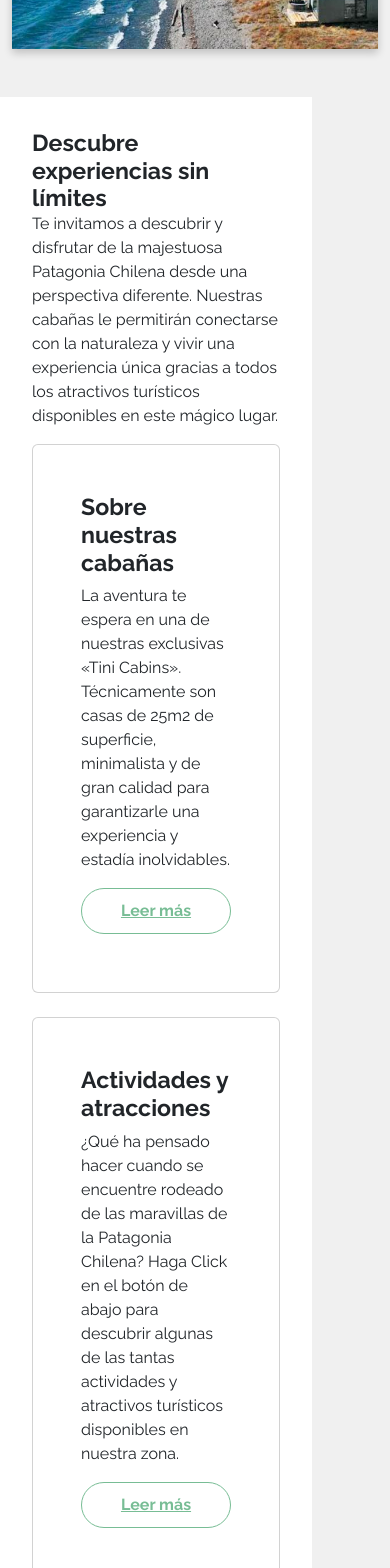
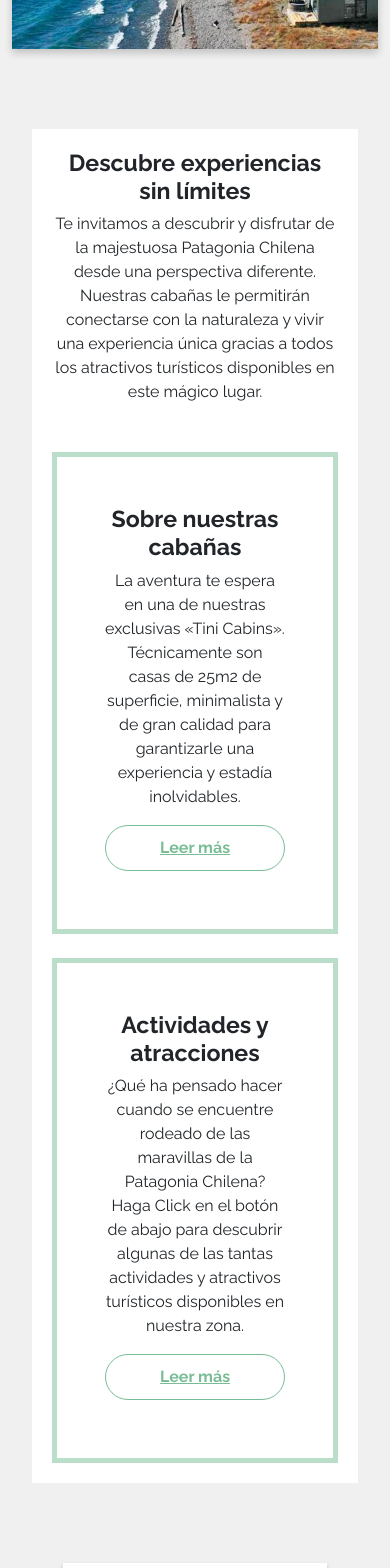
Before and after one commit to TacMoralesGen/frontend-sitioWebOta, a React (Vite) app: page / in a window 390 px wide. Shown: the part 3800-5368 px from the top of the page. Built offline with nearby package versions, Linux system fonts and the light colour scheme.

Commit message:
cards lista

```diff
--- a/src/components/Banner/Banner.css
+++ b/src/components/Banner/Banner.css
@@ -96,7 +96,7 @@
   }
 
   .btn-reserva {
-    width: 90%; /* Se adapta mejor en móviles */
+    width: 90%;
     max-width: 200px;
     font-size: 0.9rem;
   }
--- a/src/components/Section-cards/Section_cards.css
+++ b/src/components/Section-cards/Section_cards.css
@@ -1,8 +1,58 @@
 body{
     background-color: #f0f0f0;
 }
-.container-card {
-    background-color: white;
-    width: 80%;
+.container-card{
     padding: 2rem;
 }
+
+.card-container{
+    background-color: white;
+    max-width: 80%;
+    width: 100%;
+    margin: 0 auto;
+    text-align: center;
+    padding: 40px;
+}
+
+.custom-card {
+    border: 10px solid rgba(120, 189, 149, 0.5);
+    border-radius: 0;
+    display: flex;
+    flex-direction: column;
+    width: 100%;
+    max-width: 450px;
+    position: relative;
+    margin: 0 auto;
+}
+
+@media (max-width: 992px) {
+    .card-container{
+        max-width: 90%;
+        padding: 40px 20px;
+    }
+    .custom-card{
+        max-width: 400px;
+        }
+
+}
+
+@media (max-width: 768px) {
+    .card-container{
+        max-width: 100%;
+        padding: 40px 10px;
+    }
+    .custom-card{
+        max-width: 100%;
+
+    }
+}
+
+@media (max-width: 576px) {
+    .card-container{
+        max-width: 100%;
+        padding: 20px;
+    }
+    .custom-card{
+       border-width: 5px;
+    }
+}
--- a/src/components/Section-cards/Section_cards.jsx
+++ b/src/components/Section-cards/Section_cards.jsx
@@ -5,34 +5,36 @@ const SectionCards = () => {
   return (
     <section className="container-card">
       <div className="card-container">
-        <div className="card-body d-flex flex-column justify-content-center align-items-center">
-          <h3 className="card-title">
+        <div className="card-body">
+          <h3 className="card-title mb-2">
             <strong>Descubre experiencias sin límites</strong></h3>
-          <p className="card-text">
+          <p className="card-text mb-4">
             Te invitamos a descubrir y disfrutar de la majestuosa Patagonia Chilena desde una perspectiva diferente. Nuestras cabañas le permitirán conectarse con la naturaleza y vivir una experiencia única gracias a todos los atractivos turísticos disponibles en este mágico lugar.
           </p>
           <div className="row justify-content-center">
-            <div className="col-12 col-md-6 col-lg-4 mb-4">
-              <div className="card custom-card">
-                <div className="card-body">
+            {/*card-left*/}
+            <div className="col-12 col-md-8 col-lg-6 mb-6 mt-4">
+              <div className="card custom-card h-100 w-100 d-flex flex-column">
+                <div className="card-body d-flex flex-column flex-grow-1">
                   <h3 className="card-title"><strong>Sobre nuestras cabañas</strong></h3>
                   <p className="card-text">
                     La aventura te espera en una de nuestras exclusivas «Tini Cabins». Técnicamente son casas de 25m2 de superficie, minimalista y de gran calidad para garantizarle una experiencia y estadía inolvidables.</p>
-                  <a href="#" className="btn btn-link border border-primary btn-custom">
+                  <a href="#" className="btn btn-link border border-primary btn-custom mt-auto">
                     <strong>Leer más</strong>
                   </a>
                 </div>
               </div>
             </div>
-            <div className="col-12 col-md-6 col-lg-4 mb-4">
-              <div className="card custom-card">
-                <div className="card-body">
+            {/*card-right*/}
+            <div className="col-12 col-md-8 col-lg-6 mb-6 mt-4">
+              <div className="card custom-card h-100 w-100 d-flex flex-column">
+                <div className="card-body d-flex flex-column flex-grow-1">
                   <h3 className="card-title"><strong>Actividades y atracciones</strong></h3>
                   <p className="card-text">
                     ¿Qué ha pensado hacer cuando se encuentre rodeado de las maravillas de la Patagonia Chilena?
                     Haga Click en el botón de abajo para descubrir algunas de las tantas actividades y atractivos turísticos disponibles en nuestra zona.
                   </p>
-                  <a href="#" className="btn btn-link border border-primary btn-custom">
+                  <a href="#" className="btn btn-link border border-primary btn-custom mt-auto">
                    <strong>Leer más</strong>
                   </a>
                 </div>
```
